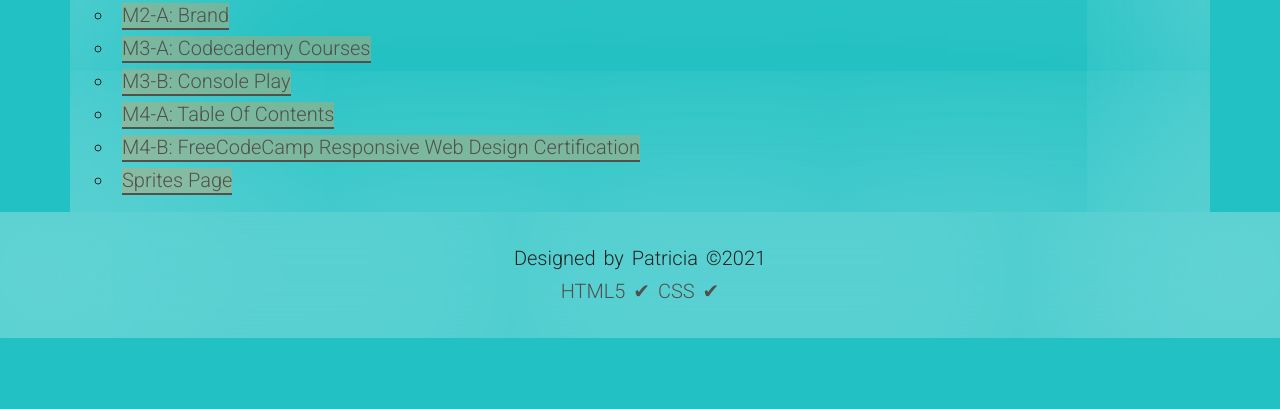
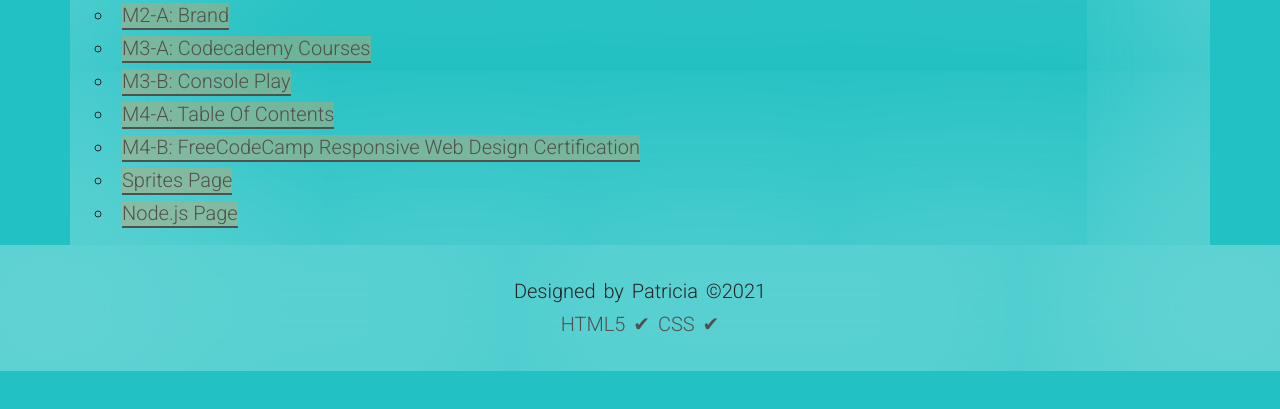
Before and after one commit to prosari1/web215, a plain HTML site: page index.html in a window 1280 px wide. Shown: the part 343-752 px from the top of the page. Drawn offline with Linux system fonts and the light colour scheme.

Commit message:
Added Node.js page

```diff
--- a/index.html
+++ b/index.html
@@ -31,6 +31,7 @@
         <li><a href="https://prosari1.github.io/web215/">M4-A: Table Of Contents</a></li>
         <li><a href="https://www.freecodecamp.org/certification/prosari1/responsive-web-design">M4-B: FreeCodeCamp Responsive Web Design Certification</a></li>
         <li><a href="sprites.html">Sprites Page</a></li>
+        <li><a href="nodejs.html">Node.js Page</a></li>
     </ul>
 </main>
   <div data-include-html="footer.html"></div>
```
